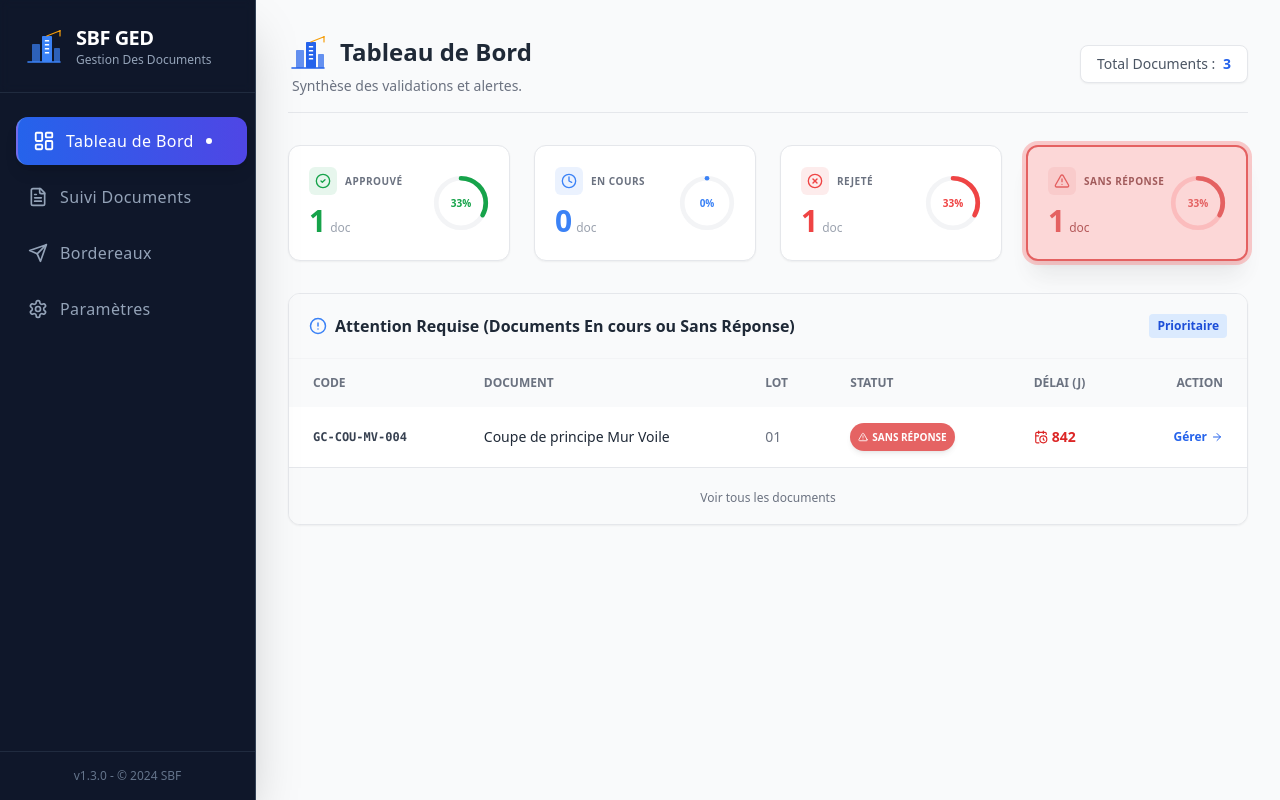
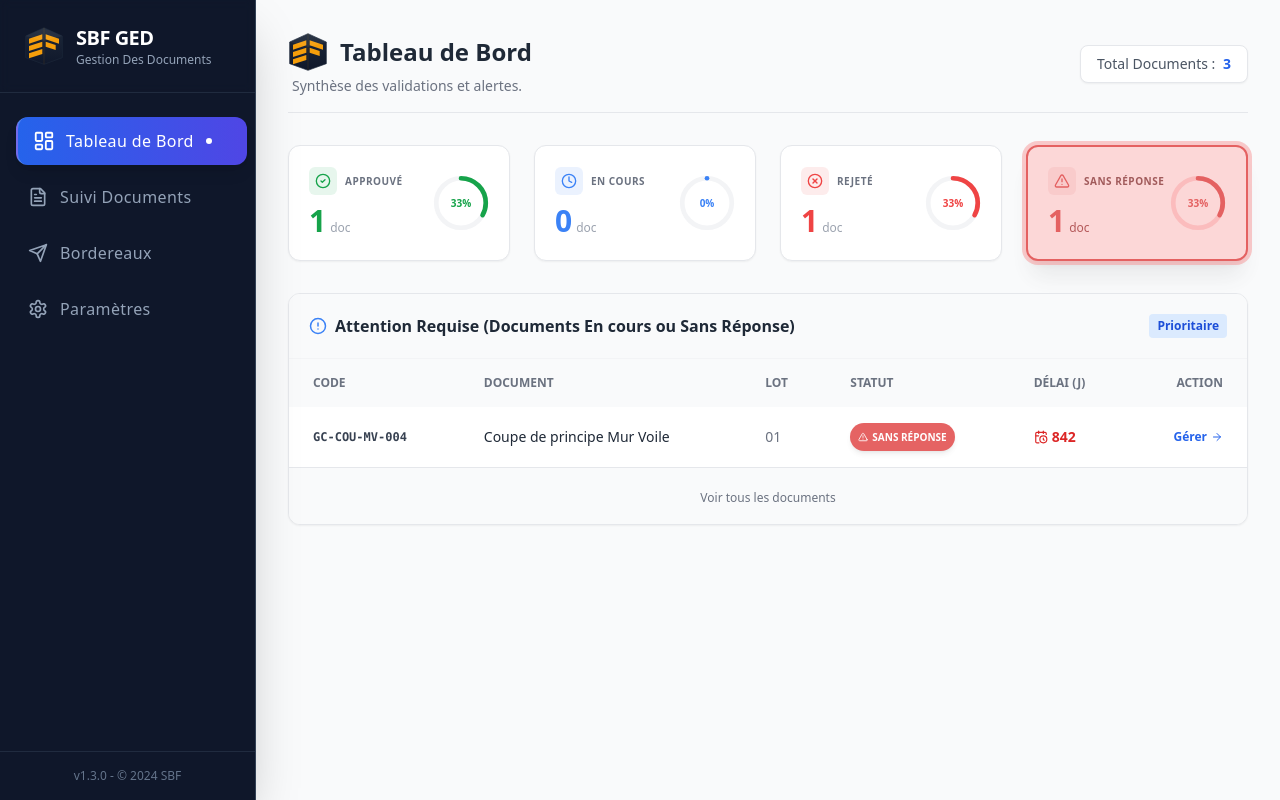
Before and after one commit to HABBOULALI/SBF_GESTION_DOCUMENTS, a React (Vite) app: page / in a window 1280 px wide. Built offline with nearby package versions, Linux system fonts and the light colour scheme.

Commit message:
feat(logo, settings): Update company name and logo design
Refactors the logo component to a more modern, abstract 3D cubic design with a gradient and accent colors. Updates company name and subtitle in settings to reflect the BTP focus.

```diff
--- a/components/Logo.tsx
+++ b/components/Logo.tsx
@@ -1,27 +1,35 @@
 import React from 'react';
 
 export const Logo: React.FC<{ className?: string }> = ({ className = "w-10 h-10" }) => (
-  <svg className={className} viewBox="0 0 100 100" fill="none" xmlns="http://www.w3.org/2000/svg">
-    {/* Base ground line */}
-    <path d="M10 90L90 90" stroke="currentColor" strokeWidth="4" strokeLinecap="round"/>
+  <svg className={className} viewBox="0 0 120 120" fill="none" xmlns="http://www.w3.org/2000/svg">
+    <defs>
+      <linearGradient id="sbf-gradient" x1="60" y1="0" x2="60" y2="120" gradientUnits="userSpaceOnUse">
+        <stop stopColor="#1e293b" />
+        <stop offset="1" stopColor="#0f172a" />
+      </linearGradient>
+    </defs>
 
-    {/* Building 1 (Left) */}
-    <rect x="20" y="45" width="20" height="45" rx="2" fill="currentColor" opacity="0.7"/>
+    {/* Structure Principale en Perspective (Forme Cubique) */}
+    <path d="M60 5 L 5 30 L 5 95 L 60 115 L 115 95 L 115 30 L 60 5 Z" fill="url(#sbf-gradient)" stroke="#1e293b" strokeWidth="2" strokeLinejoin="round"/>
 
-    {/* Building 2 (Main) */}
-    <rect x="45" y="25" width="25" height="65" rx="2" fill="currentColor"/>
+    {/* Arête Centrale */}
+    <path d="M60 5 L 60 115" stroke="#f59e0b" strokeWidth="1" opacity="0.3"/>
 
-    {/* Building 3 (Right) */}
-    <rect x="75" y="55" width="15" height="35" rx="2" fill="currentColor" opacity="0.7"/>
+    {/* FACE GAUCHE (Symbolisant S/B) - Accents Orange */}
+    {/* Barre Haut */}
+    <path d="M15 38 L 55 25 V 40 L 15 53 Z" fill="#f59e0b" />
+    {/* Barre Milieu */}
+    <path d="M15 60 L 55 47 V 62 L 15 75 Z" fill="#f59e0b" />
+    {/* Barre Bas */}
+    <path d="M15 82 L 55 69 V 84 L 15 97 Z" fill="#f59e0b" />
 
-    {/* Crane Arm Accent */}
-    <path d="M57 25L90 12V25" stroke="#F59E0B" strokeWidth="3" strokeLinecap="round" strokeLinejoin="round"/>
-    <circle cx="90" cy="12" r="2" fill="#F59E0B"/>
+    {/* FACE DROITE (Symbolisant F) - Accents Orange */}
+    {/* Barre Haut */}
+    <path d="M65 25 L 105 38 V 53 L 65 40 Z" fill="#f59e0b" />
+    {/* Barre Milieu (Plus courte pour le F) */}
+    <path d="M65 47 L 95 57 V 72 L 65 62 Z" fill="#f59e0b" />
 
-    {/* Windows */}
-    <rect x="52" y="35" width="11" height="4" rx="1" fill="white"/>
-    <rect x="52" y="45" width="11" height="4" rx="1" fill="white"/>
-    <rect x="52" y="55" width="11" height="4" rx="1" fill="white"/>
-    <rect x="52" y="65" width="11" height="4" rx="1" fill="white"/>
+    {/* Effet 3D Ombres subtiles */}
+    <path d="M60 5 L 115 30 L 60 45 L 5 30 Z" fill="white" fillOpacity="0.05"/>
   </svg>
 );
--- a/components/SettingsView.tsx
+++ b/components/SettingsView.tsx
@@ -32,8 +32,8 @@ interface SettingsViewProps {
 
 export const SettingsView: React.FC<SettingsViewProps> = ({ isDarkMode, toggleTheme }) => {
   const [settings, setSettings] = useState<AppSettings>({
-    companyName: 'Société Bouzguenda Frères',
-    companySubtitle: 'Entreprise Générale de Bâtiments',
+    companyName: 'SOCIETE BOUZGUENDA FRERES',
+    companySubtitle: 'BATIMENTS ET TRAVAUX PUBLICS',
     projectCode: 'PRJ-2024-HZ',
     projectName: 'Construction Siège Horizon',
     address: '41 Rue 8600 ZI La Charguia 1. Tunis',
```
